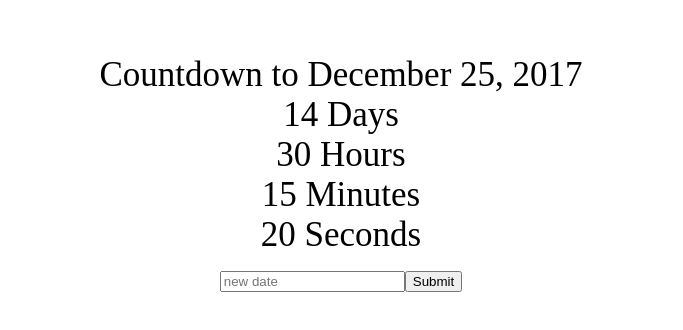
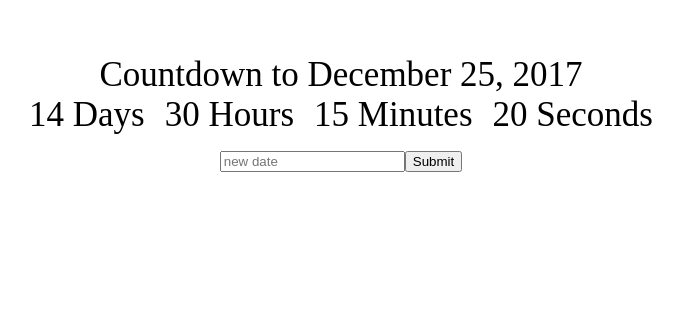
Before and after one commit to rmcharchian/react-countdownchamp, a React (Create React App) app: page / in a window 1280 px wide. Shown: the part 198-528 px from the top of the page, without its empty margins (299-982 px from the left). Built offline with nearby package versions, Linux system fonts and the light colour scheme.

Commit message:
added a bit of styling

```diff
--- a/src/App.css
+++ b/src/App.css
@@ -3,3 +3,8 @@
   font-size: 35px;
   margin-top: 20%;
 }
+
+.Clock-days, .Clock-hours, .Clock-minutes, .Clock-seconds{
+  display: inline;
+  margin: 10px;
+}
--- a/src/App.js
+++ b/src/App.js
@@ -7,10 +7,10 @@
     <div className="App">
       <div>Countdown to December 25, 2017</div>
       <div>
-        <div>14 Days</div>
-        <div>30 Hours</div>
-        <div>15 Minutes</div>
-        <div>20 Seconds</div>
+        <div className="Clock-days">14 Days</div>
+        <div className="Clock-hours">30 Hours</div>
+        <div className="Clock-minutes">15 Minutes</div>
+        <div className="Clock-minutes">20 Seconds</div>
       </div>
       <div>
       <input placeholder='new date' />
```
